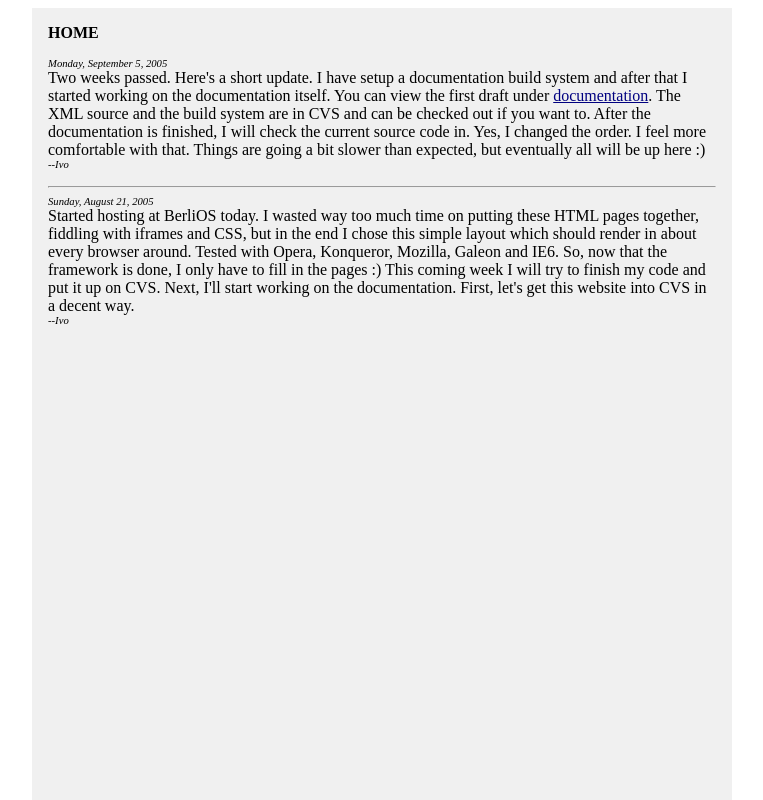
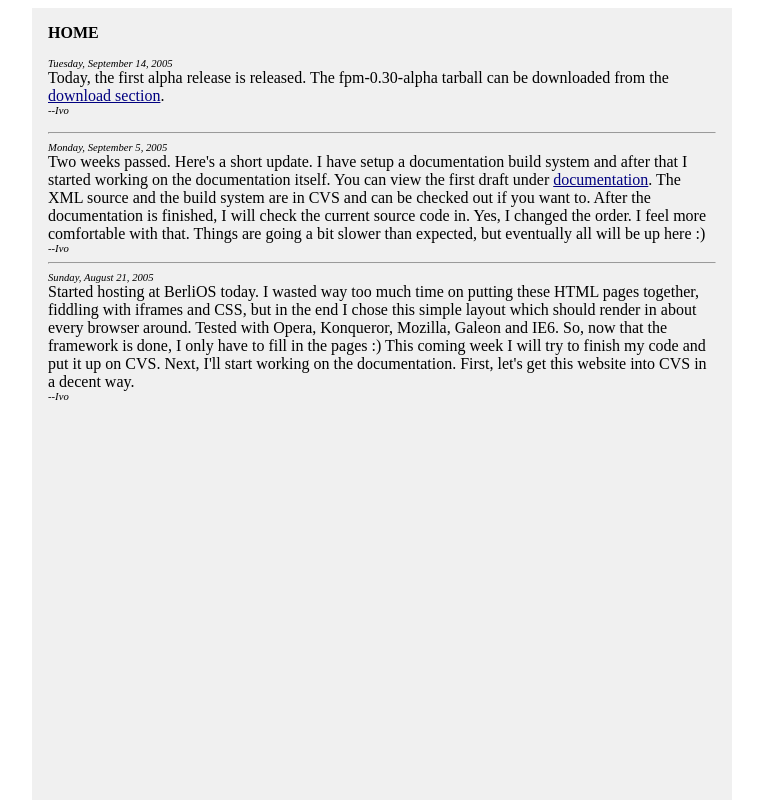
Before and after one commit to BackupTheBerlios/fpm-svn, a plain HTML site: page trunk/website/home.html in a window 1280 px wide. Shown: the top 800 px of the page, without its empty margins (32-795 px from the left). Drawn offline with Linux system fonts and the light colour scheme.

Commit message:
First alpha release

```diff
--- a/trunk/website/home.html
+++ b/trunk/website/home.html
@@ -15,6 +15,15 @@
 
 <B> HOME </B>
 <P>
+
+<I STYLE="font-size: 8pt;"> Tuesday, September 14, 2005 </I>
+<BR>
+Today, the first alpha release is released. The fpm-0.30-alpha tarball can
+be downloaded from the <A HREF="download.html">download section</A>.
+<BR>
+<I STYLE="font-size: 8pt;"> --Ivo </I>
+
+<HR>
 
 <I STYLE="font-size: 8pt;"> Monday, September 5, 2005 </I>
 <BR>
```
Also changed, not shown: trunk/website/download.html (+6 -1 lines).
